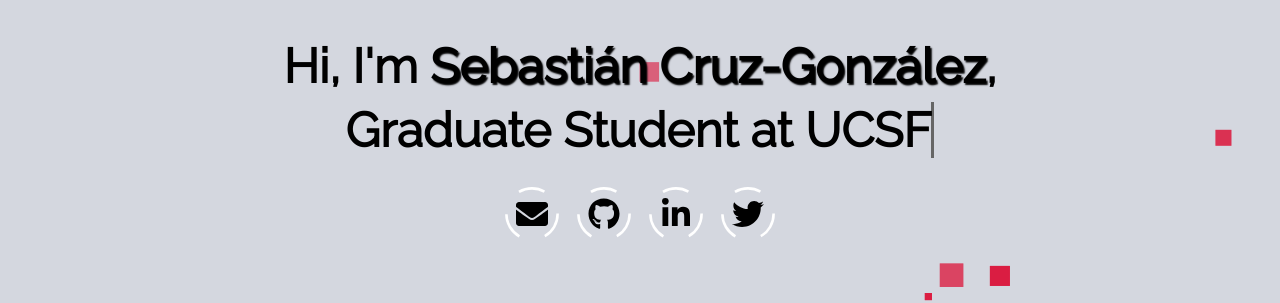
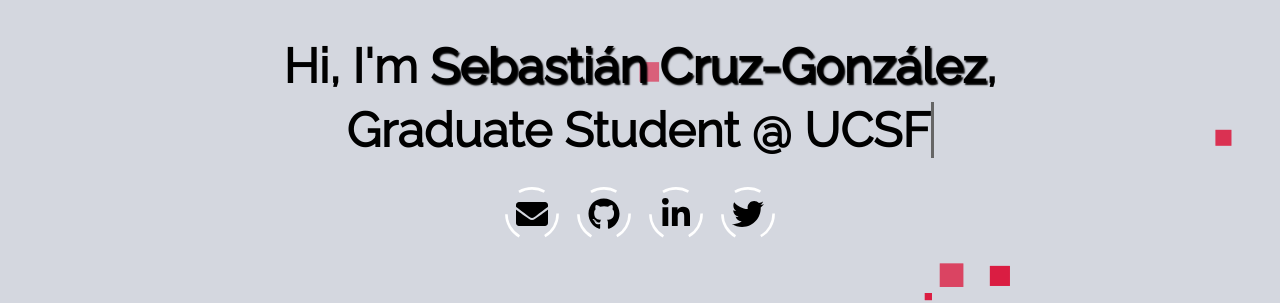
Before and after one commit to seba2550/computational-violist, a Jekyll site: the page built from index.html, in a window 1280 px wide and 900 px high. Shown: the part 358-661 px from the top of the window. Built offline with Jekyll 4.4.1, drawn with Linux system fonts in a browser that asks for light colours.

```diff
--- a/_config.yml
+++ b/_config.yml
@@ -14,7 +14,7 @@ baseurl: ""
 username: Sebastián Cruz-González
 # typing_text: This will be typed before 'scroll down for more'.
 # > set this to your job title, e.g. Fullstack Developer
-typing_text: Graduate Student at UCSF
+typing_text: Graduate Student @ UCSF
 # email: Your E-Mail address for the email button.
 email: Sebastian.CruzGonzalez@ucsf.edu
 # For every social button you want to display, set your username or userid
@@ -34,7 +34,7 @@ show_aboutme_card: true
 # about_me_title: The will be displayed as the title in the About Me section
 about_me_title: About Me
 # about_me_description: This will be displayed under the title.
-about_me_description: I am an incoming graduate student at *REDACTED*. I have worked on all kinds of interesting projects, including regeneration in sea cucumbers, SNPs in 3 prime UTRs, SVs in luminal breast cancer, and MS in Puerto Rican individuals. During my training I plan to work on human genetics/disease to provide new insights into how powerful computational approaches can be used to improve the way we diagnose, treat, and think about disease, preferably in a more personalized and inclusive manner.
+about_me_description: I am an incoming graduate student at UCSF. I have worked on all kinds of interesting projects, including regeneration in sea cucumbers, SNPs in 3 prime UTRs, SVs in luminal breast cancer, and MS in Puerto Rican individuals. During my training I plan to work on human genetics/disease to provide new insights into how powerful computational approaches can be used to improve the way we diagnose, treat, and think about disease, preferably in a more personalized and inclusive manner.
 
 # SKILLS SECTION
 # show_skills_card:
```
